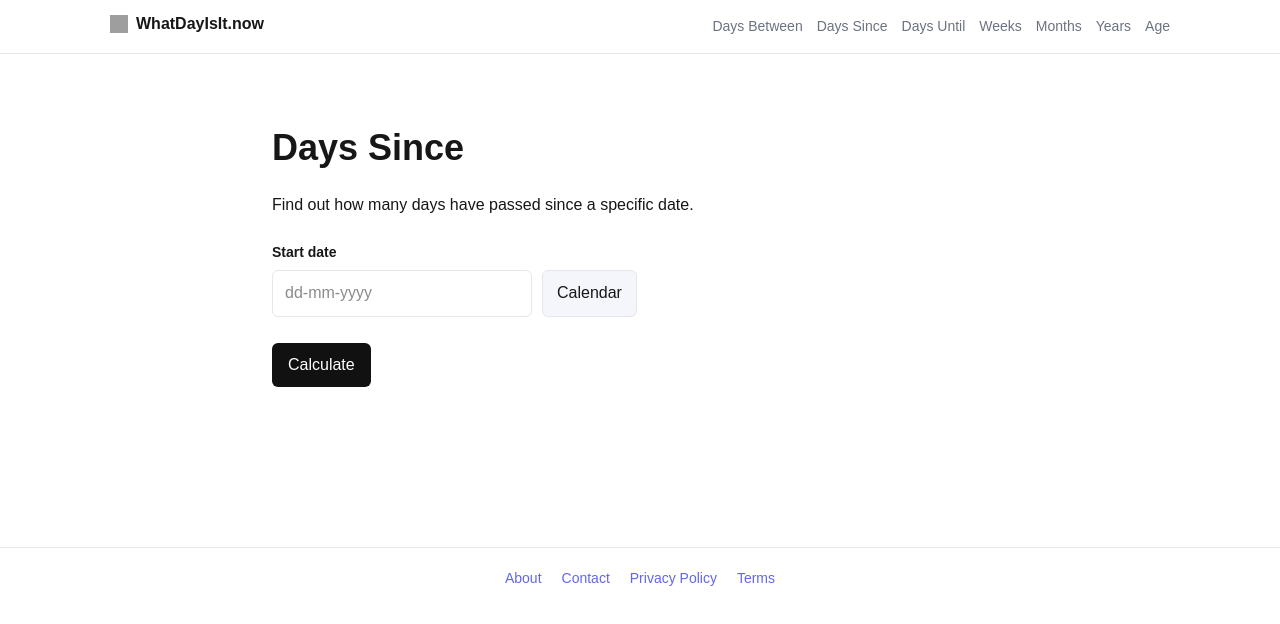
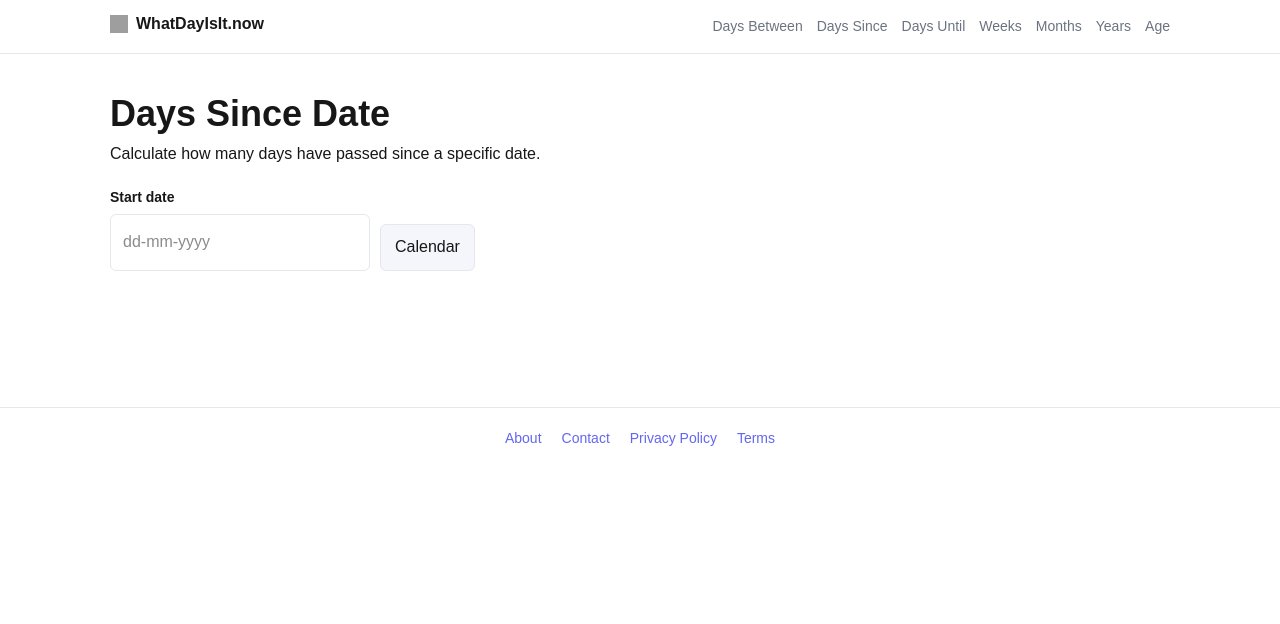
Before and after one commit to bosmeel/whatdayisit-now, a Next.js app: page /days-since in a window 1280 px wide. Shown: the top 624 px of the page. Built offline with nearby package versions, Linux system fonts and the light colour scheme; grey boxes are pictures that could not be loaded.

Commit message:
UX: auto calculate days since

```diff
--- a/app/days-since/page.tsx
+++ b/app/days-since/page.tsx
@@ -1,6 +1,6 @@
 "use client";
 
-import { useState } from "react";
+import { useState, useEffect } from "react";
 import DateInput from "@/components/DateInput";
 
 export default function DaysSincePage() {
@@ -8,30 +8,36 @@ export default function DaysSincePage() {
   const [date, setDate] = useState("");
   const [result, setResult] = useState<number | null>(null);
 
-  function calculate() {
+  useEffect(() => {
 
-    if (!date) return;
+    if (!date) {
+      setResult(null);
+      return;
+    }
 
     const start = new Date(date);
-    const now = new Date();
+    const today = new Date();
 
-    const diff = now.getTime() - start.getTime();
+    const diff = today.getTime() - start.getTime();
 
     const days = Math.floor(diff / (1000 * 60 * 60 * 24));
 
+    if (!Number.isNaN(days)) {
       setResult(days);
     }
 
+  }, [date]);
+
   return (
-    <main className="mx-auto max-w-3xl px-4 py-10">
+    <div>
 
-      <h1 className="text-3xl font-bold mb-6">
-        Days Since
-      </h1>
+      <h1>Days Since Date</h1>
 
-      <p className="mb-6">
-        Find out how many days have passed since a specific date.
+      <p>
+        Calculate how many days have passed since a specific date.
       </p>
+
+      <div className="calculator">
 
         <DateInput
           label="Start date"
@@ -39,27 +45,14 @@ export default function DaysSincePage() {
           onChange={setDate}
         />
 
-      <button
-        onClick={calculate}
-        style={{
-          marginTop: 10,
-          padding: "10px 16px",
-          borderRadius: 6,
-          border: "none",
-          background: "#111",
-          color: "#fff",
-          cursor: "pointer"
-        }}
-      >
-        Calculate
-      </button>
-
         {result !== null && (
-        <p style={{ marginTop: 20, fontWeight: 600 }}>
+          <div className="result-box">
             {result} days
-        </p>
+          </div>
         )}
 
-    </main>
+      </div>
+
+    </div>
   );
 }
```
Lines whose indentation alone changed are shown as unchanged.
